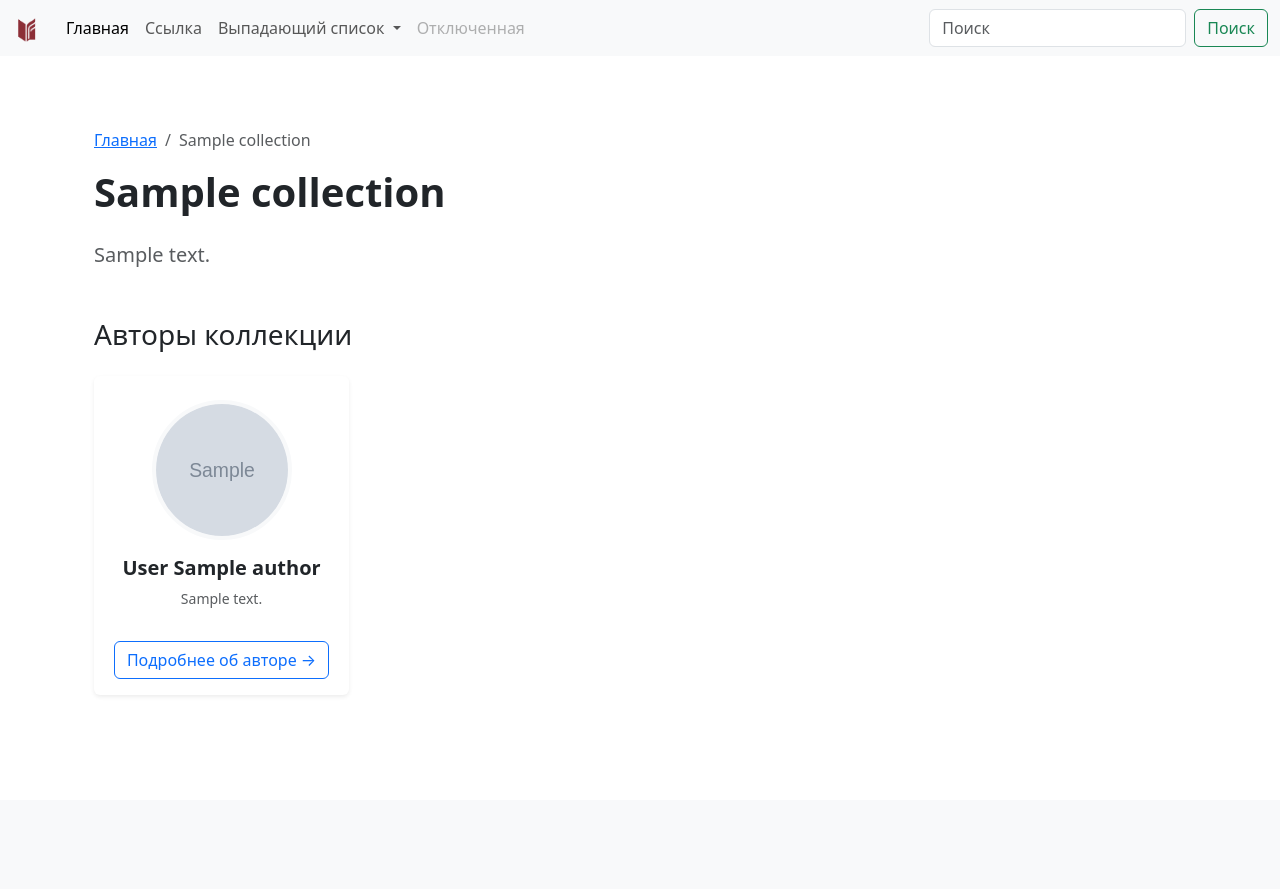
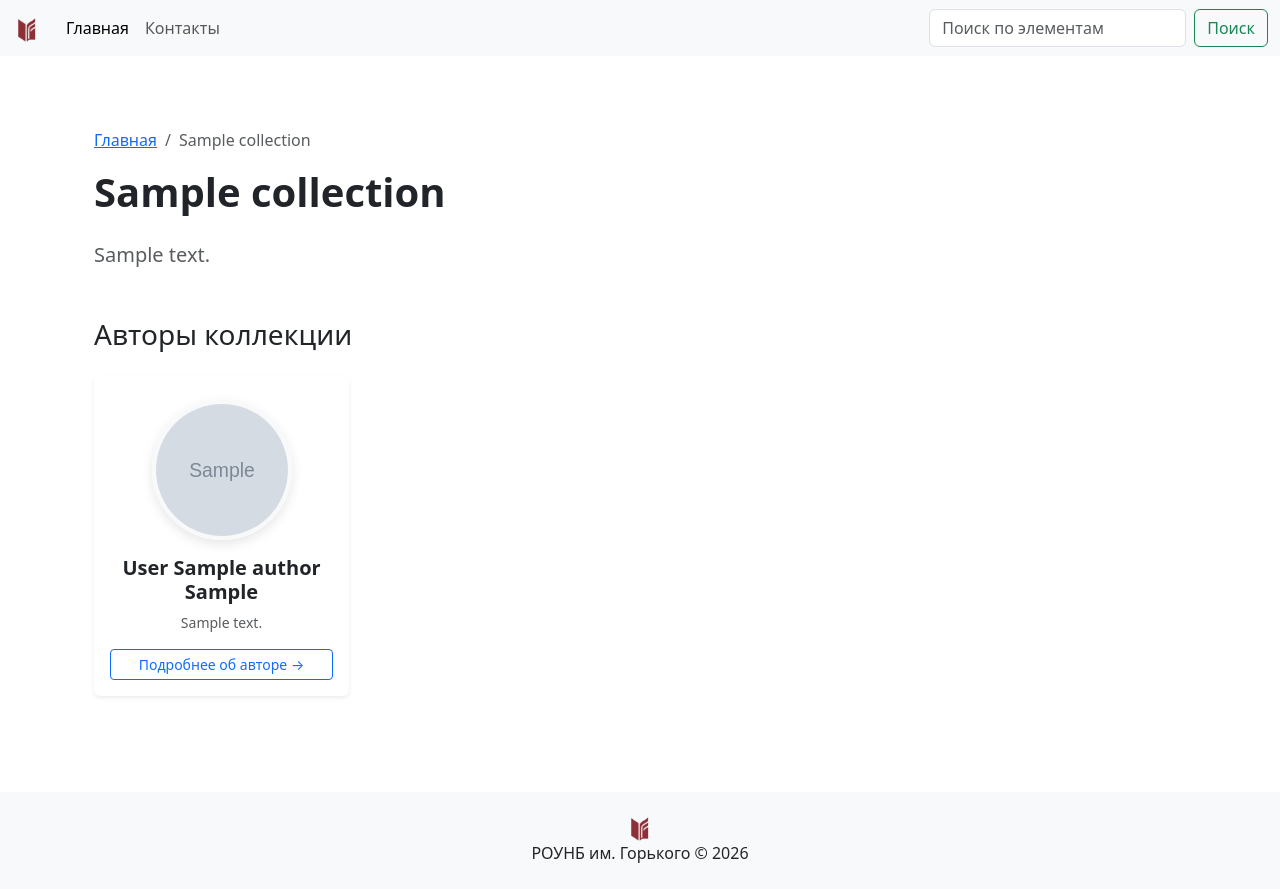
Before and after one commit to l1ghtingg/rounb-digital-collection, a Django app: page /collection/1/ in a window 1280 px wide. Before the commit the page ends 679 px from the top, so only its background shows below. Run offline with Django 5.2, Linux system fonts and the light colour scheme; tables that the repository leaves empty hold one stand-in row (values such as "Sample post"); grey boxes marked "Sample" are stand-in pictures; some libraries are stand-ins or nearby versions.

Commit message:
доработка сайта перед финальными изменениями

```diff
--- a/config/settings.py
+++ b/config/settings.py
@@ -40,6 +40,7 @@ INSTALLED_APPS = [
     'library',
     'ckeditor',
     'ckeditor_uploader',
+    'django_erd_generator'
 ]
 
 MIDDLEWARE = [
--- a/library/models.py
+++ b/library/models.py
@@ -111,3 +111,15 @@ class Item(models.Model):
             return mark_safe(f'<img src="{self.image.url}" width="120">')
         return "—"
     preview_image.short_description = "Изображение"
+
+class Tag(models.Model):
+    name = models.CharField(max_length=100, unique=True, verbose_name="Название тега")
+    slug = models.SlugField(max_length=100, unique=True, blank=True, verbose_name="Slug")
+
+    class Meta:
+        verbose_name = "Тег"
+        verbose_name_plural = "Теги"
+        ordering = ['name']
+
+    def __str__(self):
+        return self.name
--- a/library/templates/library/base.html
+++ b/library/templates/library/base.html
@@ -20,30 +20,22 @@
     <div class="collapse navbar-collapse" id="navbarSupportedContent">
       <ul class="navbar-nav me-auto mb-2 mb-lg-0">
         <li class="nav-item">
-          <a class="nav-link active" aria-current="page" href="#">Главная</a>
+          <a class="nav-link active" aria-current="page" href="{% url 'library:homepage' %}">Главная</a>
         </li>
         <li class="nav-item">
-          <a class="nav-link" href="#">Ссылка</a>
+          <a class="nav-link" href="#">Контакты</a>
         </li>
-        <li class="nav-item dropdown">
-          <a class="nav-link dropdown-toggle" href="#" role="button" data-bs-toggle="dropdown" aria-expanded="false">
-            Выпадающий список
-          </a>
-          <ul class="dropdown-menu">
-            <li><a class="dropdown-item" href="#">Действие</a></li>
-            <li><a class="dropdown-item" href="#">Другое действие</a></li>
-            <li><hr class="dropdown-divider"></li>
-            <li><a class="dropdown-item" href="#">Что-то еще здесь</a></li>
-          </ul>
-        </li>
-        <li class="nav-item">
-          <a class="nav-link disabled">Отключенная</a>
         </li>
       </ul>
-      <form class="d-flex" role="search">
-        <input class="form-control me-2" type="search" placeholder="Поиск" aria-label="Поиск">
-        <button class="btn btn-outline-success" type="submit">Поиск</button>
-      </form>
+    <form class="d-flex" method="GET" action="{% url 'library:search' %}">
+    <input
+        class="form-control me-2"
+        type="search"
+        name="q"
+        placeholder="Поиск по элементам"
+        aria-label="Поиск">
+    <button class="btn btn-outline-success" type="submit">Поиск</button>
+    </form>
     </div>
   </div>
 </nav>
@@ -58,6 +50,16 @@
   {% block content %}{% endblock %}
 </div>
 
+<footer class="bg-light py-4 mt-5">
+      <div class="container text-center">
+        <a class="navbar-brand" href="https://rounb.ru/">
+              <img src="{% static 'images/logo.png' %}" alt="РОУНБ" width="30" height="24">
+       <p class="mb-0">
+    <span class="d-block d-md-inline">РОУНБ им. Горького © 2026</span>
+</p>
+      </div>
+    </footer>
+
 <script src="https://cdn.jsdelivr.net/npm/bootstrap@5.3.3/dist/js/bootstrap.bundle.min.js"></script>
 </body>
 </html>
--- a/library/templates/library/collection_detail.html
+++ b/library/templates/library/collection_detail.html
@@ -5,7 +5,7 @@
 {% block content %}
 <div class="container py-5">
 
-  <!-- Хлебные крошки -->
+
   <nav aria-label="breadcrumb">
     <ol class="breadcrumb bg-transparent px-0">
       <li class="breadcrumb-item"><a href="{% url 'library:homepage' %}">Главная</a></li>
@@ -25,33 +25,30 @@
     <h3 class="mb-4">Авторы коллекции</h3>
     <div class="row row-cols-1 row-cols-sm-2 row-cols-md-3 row-cols-lg-4 g-4">
       {% for author in authors %}
-      <div class="col">
-        <div class="card h-100 shadow-sm border-0 text-center">
-          <div class="card-body pt-4">
+      <div class="col d-flex">
+        <div class="card h-100 shadow-sm border-0 text-center flex-fill">
+          <div class="card-body pt-4 d-flex flex-column">
             {% if author.photo %}
           <img src="{{ author.photo.url }}"
-                   class="rounded-circle mb-3"
+               class="rounded-circle mb-3 mx-auto"
                alt="{{ author }}"
-                   style="width: 140px; height: 140px; object-fit: cover; border: 4px solid #f8f9fa;">
+               style="width: 140px; height: 140px; object-fit: cover; border: 4px solid #f8f9fa; box-shadow: 0 4px 12px rgba(0,0,0,0.1);">
         {% else %}
           <div class="rounded-circle bg-light d-flex align-items-center justify-content-center mb-3 mx-auto"
                style="width: 140px; height: 140px; border: 4px solid #f8f9fa;">
             <span class="text-muted fs-1">?</span>
           </div>
         {% endif %}
-
-            <h5 class="card-title fw-bold">
-              {{ author }}
-            </h5>
+        <h5 class="card-title mb-2 fw-bold">
+          {{ author.surname }} {{ author.name }}
+          {% if author.patronymic %}{{ author.patronymic }}{% endif %}</h5>
 
             {% if author.biography %}
-              <p class="card-text text-muted small">
-                {{ author.biography|striptags|truncatewords:25 }}
-              </p>
+            <p class="card-text text-muted small flex-grow-1">{{ author.biography|striptags|safe|truncatewords:35 }}</p>
             {% endif %}
 
             <a href="{% url 'library:author_detail' author.pk %}"
-               class="btn btn-outline-primary mt-3">
+               class="btn btn-outline-primary btn-sm mt-auto">
               Подробнее об авторе →
             </a>
           </div>
--- a/library/urls.py
+++ b/library/urls.py
@@ -1,11 +1,14 @@
 from django.urls import path
 from . import views
+from django.views.generic import RedirectView
 
 app_name = 'library'
 
 urlpatterns = [
     path('', views.homepage, name='homepage'),
+    path('homepage', RedirectView.as_view(pattern_name='library:homepage', permanent=False)),
     path('collection/<int:pk>/', views.collection_detail, name='collection_detail'),
     path('author/<int:pk>/', views.author_detail, name='author_detail'),
     path('item/<int:pk>/', views.item_detail, name='item_detail'),
+    path('search/', views.search, name='search'),
 ]
--- a/library/views.py
+++ b/library/views.py
@@ -1,5 +1,6 @@
 from django.shortcuts import render, get_object_or_404
 from .models import Collection, Author, Item
+from django.db.models import Q
 
 def homepage(request):
     collections = Collection.objects.all().order_by('name')
@@ -28,3 +29,29 @@ def item_detail(request, pk):
     return render(request, 'library/item_detail.html', {
         'item': item,
     })
+
+def search(request):
+    query = request.GET.get('q', '').strip()
+    results_authors = []
+    results_items = []
+
+    if query:
+        # Поиск по авторам
+        results_authors = Author.objects.filter(
+            Q(surname__icontains=query) |
+            Q(name__icontains=query) |
+            Q(patronymic__icontains=query)
+        ).distinct()
+
+        # Поиск по элементам (название и описание)
+        results_items = Item.objects.filter(
+            Q(title__icontains=query) |
+            Q(description__icontains=query)
+        ).select_related('author')
+
+    context = {
+        'query': query,
+        'results_authors': results_authors,
+        'results_items': results_items,
+    }
+    return render(request, 'library/search.html', context)
```
Also changed, not shown: library/admin.py (+6 -1 lines), library/templates/library/author_detail.html (+6 -9 lines), library/templates/library/search.html (added, +61 -0 lines), authors/baklanov.jpg (added), authors/batyrkin.jpg (added), authors/bogdanov.jpg (added), authors/bondarev.jpg (added), collections/2026/03/4GeYZVItvMcw2dGsGaVVBJXEDNM-1920.jpg (added), collections/2026/03/6880392016.jpg (added), collections/2026/03/6BSeqISRGO16EZhn02FBPPyfteqU57pvMOXDZCFMnHOFw05ZlMnR8lMfmzEdCFsqMi9E6p84.jpg (added), collections/2026/03/imperskiy_flag_rossii-800x800.jpg (added), collections/2026/03/Константин_Циолковский.jpg (added), library/migrations/0003_tag.py (added), 1 other file. Lines whose indentation alone changed are shown as unchanged.
